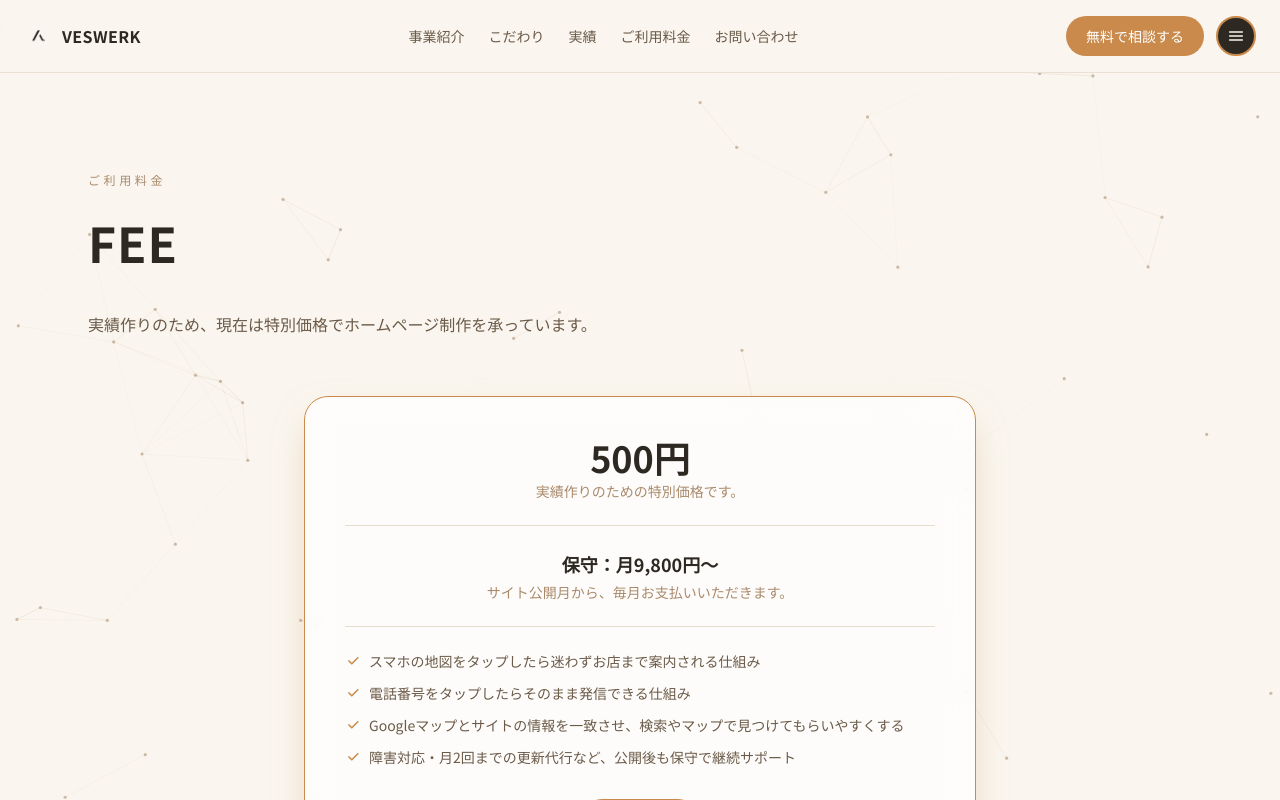
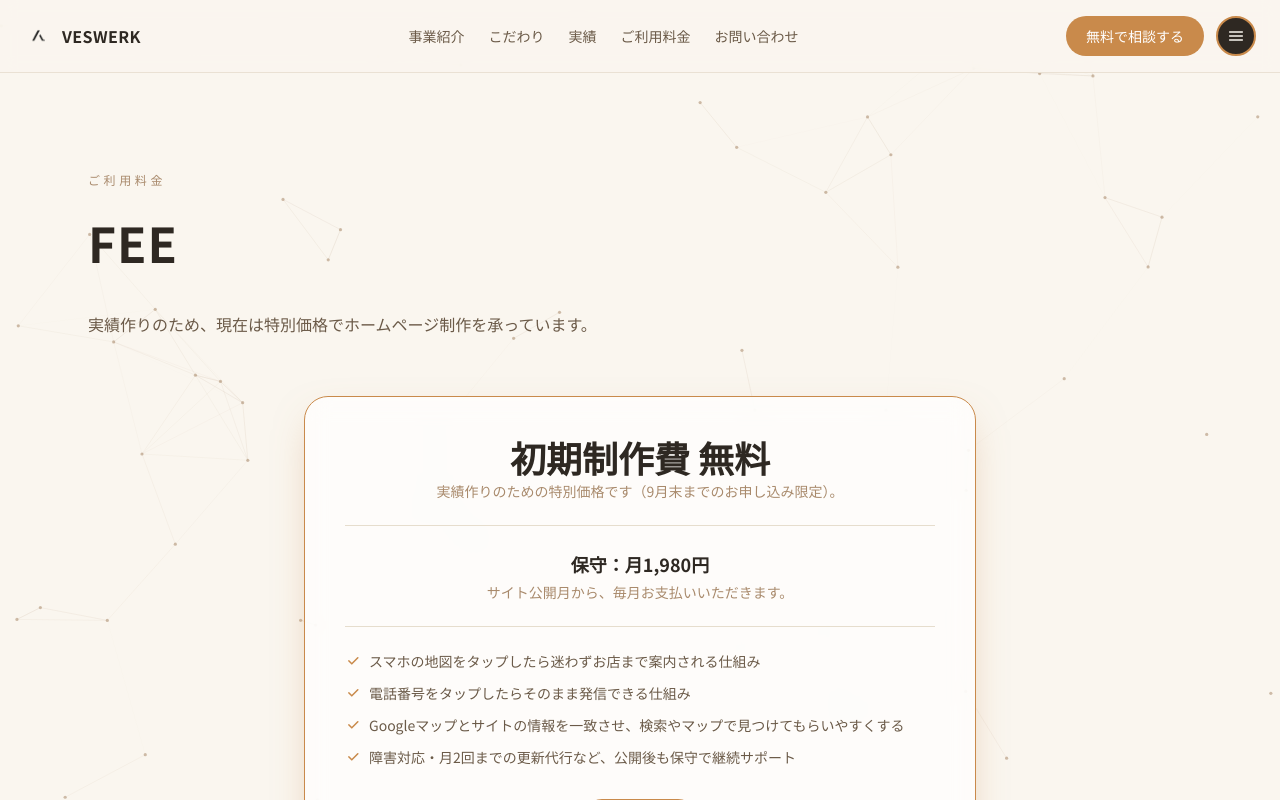
Before and after one commit to ves-sr/veswerk-site, a Next.js app: page /pricing in a window 1280 px wide. Shown: the top 800 px of the page. Built offline with nearby package versions, Linux system fonts and the light colour scheme.

Commit message:
初期制作費を無料に、保守料金を月1,980円に変更
実績作りのための特別価格として、9月末までの申し込み限定で初期制作費を無料に変更。保守料金は継続的な運用コストを踏まえ月1,980円に設定する。

```diff
--- a/app/content/plans.ts
+++ b/app/content/plans.ts
@@ -3,9 +3,9 @@ export type PlanFeature = {
 };
 
 export const plan = {
-	price: "500円",
-	priceNote: "実績作りのための特別価格です。",
-	maintenance: "保守：月9,800円〜",
+	price: "初期制作費 無料",
+	priceNote: "実績作りのための特別価格です（9月末までのお申し込み限定）。",
+	maintenance: "保守：月1,980円",
 	maintenanceNote: "サイト公開月から、毎月お支払いいただきます。",
 	features: [
 		{ text: "スマホの地図をタップしたら迷わずお店まで案内される仕組み" },
```
